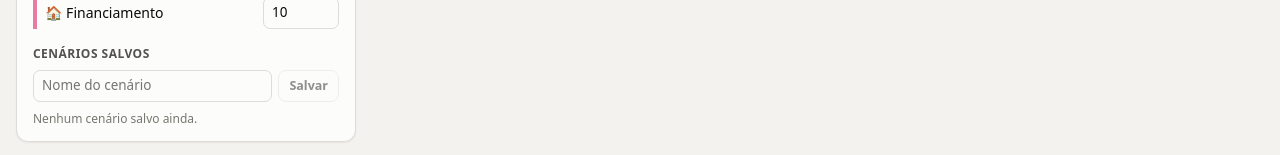
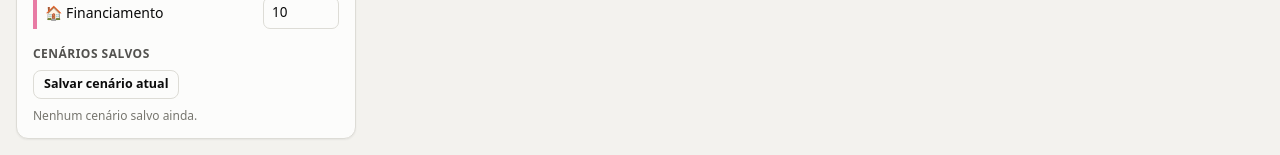
Before and after one commit to MatheusAndrade23/agencia-bancaria-c12, a React (Vite) app: page / in a window 1280 px wide. Shown: the part 763-918 px from the top of the page. Built offline with nearby package versions, Linux system fonts and the light colour scheme.

Commit message:
Cenários salvos passam a ser numerados automaticamente
Remove o campo de nome: o botão salva a configuração atual como
Cenário 1, 2, 3 e assim por diante.

```diff
--- a/src/App.tsx
+++ b/src/App.tsx
@@ -41,7 +41,10 @@ export function App() {
     }
   }, [])
 
-  function saveScenario(name: string) {
+  /** Salva a configuração atual como "Cenário N", com o próximo número livre. */
+  function saveScenario() {
+    const used = scenarios.map((s) => Number(/^Cenário (\d+)$/.exec(s.name)?.[1] ?? 0))
+    const name = `Cenário ${Math.max(0, ...used) + 1}`
     setScenarios(storage.saveScenario({ id: scenarioId(config), name, config, savedAt: new Date().toISOString() }))
   }
 
--- a/src/ui/ConfigPanel.tsx
+++ b/src/ui/ConfigPanel.tsx
@@ -1,4 +1,4 @@
-import { useMemo, useState } from 'react'
+import { useMemo } from 'react'
 import { LIMITS, PRESETS, scenarioId } from '../sim/queue'
 import {
   OPS, accountName, formatMoney,
@@ -13,7 +13,7 @@ interface Props {
   scenarios: SavedScenario[]
   disabled: boolean
   onChange(config: ScenarioConfig): void
-  onSaveScenario(name: string): void
+  onSaveScenario(): void
   onDeleteScenario(name: string): void
 }
 
@@ -51,7 +51,6 @@ function Field({ label, value, min, max, step = 1, suffix, disabled, onChange }:
 /** Configuração do cenário, presets, cenários salvos e a fila gerada. */
 export function ConfigPanel(props: Props) {
   const { config, clients, scenarioName, scenarios, disabled, onChange } = props
-  const [name, setName] = useState('')
   const set = (patch: Partial<ScenarioConfig>) => onChange({ ...config, ...patch })
   const setMix = (key: keyof OpMix, value: number) => onChange({ ...config, mix: { ...config.mix, [key]: value } })
   const mixTotal = OPS.reduce((sum, op) => sum + config.mix[op.key], 0)
@@ -133,19 +132,17 @@ export function ConfigPanel(props: Props) {
         )}
 
         <h3>Cenários salvos</h3>
-        <form
-          className="save-row"
-          onSubmit={(event) => {
-            event.preventDefault()
-            if (name.trim()) props.onSaveScenario(name.trim())
-            setName('')
-          }}
-        >
-          <input type="text" placeholder="Nome do cenário" value={name} maxLength={40} onChange={(e) => setName(e.target.value)} />
-          <button type="submit" className="btn btn-small" disabled={!name.trim()}>
-            Salvar
+        <div className="save-row">
+          <button
+            type="button"
+            className="btn btn-small"
+            disabled={scenarios.some((scenario) => scenario.id === id)}
+            title="Salva a configuração atual como Cenário 1, 2, 3…"
+            onClick={props.onSaveScenario}
+          >
+            Salvar cenário atual
           </button>
-        </form>
+        </div>
         {scenarios.length === 0 ? (
           <p className="muted small">Nenhum cenário salvo ainda.</p>
         ) : (
```
